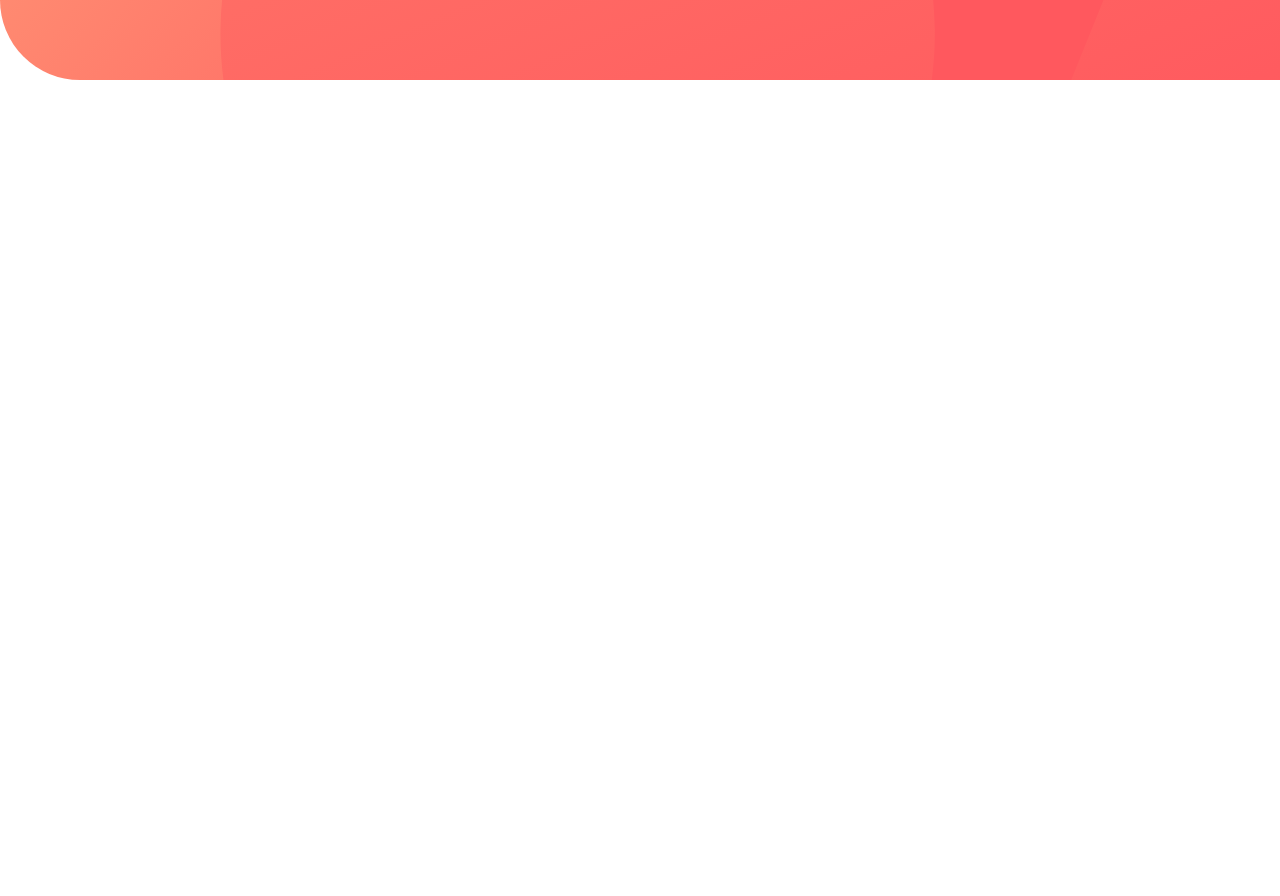
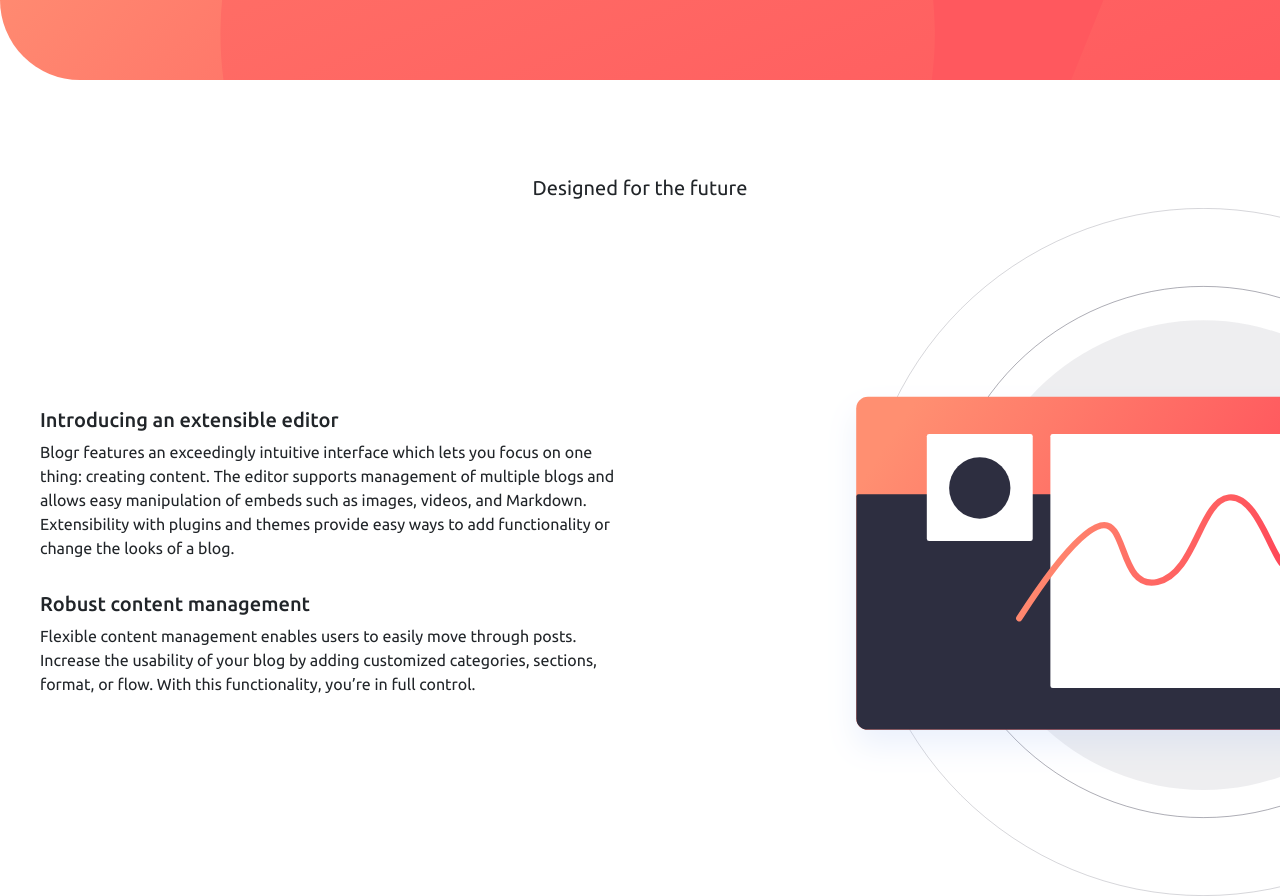
Before and after one commit to mrcsporto/blogr, a React (Create React App) app: page / in a window 1280 px wide. Shown: the part 480-1376 px from the top of the page. Before the commit the page ends 800 px from the top, so only its background shows below. Built offline with nearby package versions, Linux system fonts and the light colour scheme.

Commit message:
add intro to main

```diff
--- a/src/App.js
+++ b/src/App.js
@@ -1,10 +1,14 @@
 import Header from "./components/Header";
+import Intro from "./components/Intro";
 // import Footer from "./components/Footer";
 
 const App = () => {
   return (
     <>
       <Header />
+      <main className="container-fluid overflow-hidden">
+       <Intro />
+      </main>
 
 
 
--- a/src/components/Header/index.js
+++ b/src/components/Header/index.js
@@ -2,7 +2,7 @@ import "./styles.css";
 
 const Header = () => {
   return (
-    <nav className="navbar navbar-expand-lg align-content-start flex-wrap align-content-between p-4">
+    <nav className="navbar navbar-expand-lg flex-wrap align-content-between p-4 mb-5">
       <div className="bg-pattern"></div>
         <div className="container-fluid align-items-baseline col-10">
           <a className="navbar-brand me-5" href="/#">Blogr</a>
--- /dev/null
+++ b/src/components/Intro/index.js
@@ -0,0 +1,35 @@
+import "./styles.css";
+
+const Intro = () => {
+  return (
+
+    <div className="d-flex flex-column align-items-center">
+      <h2 className="title fs-5 mt-5">Designed for the future</h2>
+
+      <div className="container-fluid d-flex flex-wrap flex-row align-items-center">
+        <div className="col-sm-6">
+          <div className="card border-0">
+            <div className="card-body">
+              <h5 className="card-title">Introducing an extensible editor</h5>
+              <p className="card-text"> Blogr features an exceedingly intuitive interface which lets you focus on one thing: creating content.
+                The editor supports management of multiple blogs and allows easy manipulation of embeds such as images,
+                videos, and Markdown. Extensibility with plugins and themes provide easy ways to add functionality or
+                change the looks of a blog.</p>
+            </div>
+            <div className="card-body">
+              <h5 className="card-title">Robust content management</h5>
+              <p className="card-text">Flexible content management enables users to easily move through posts. Increase the usability of your blog
+                by adding customized categories, sections, format, or flow. With this functionality, you’re in full control.</p>
+            </div>
+          </div>
+        </div>
+        <div className="col-sm-6">
+          <div className="illustration"></div>
+        </div>
+      </div>
+    </div>
+
+  )
+}
+
+export default Intro;
--- /dev/null
+++ b/src/components/Intro/styles.css
@@ -0,0 +1,15 @@
+.subtitle {
+  font-weight: 300;
+  font-family: 'Ubuntu';
+}
+
+.illustration {
+ background-image: url(/src/components/Intro/illustration-editor-desktop.svg);
+ background-repeat: no-repeat;
+ background-position: left;
+ background-size: cover;
+ position: relative;
+ width: 100%;
+ height: 43rem;
+ left: 30%;
+}
```
Also changed, not shown: src/components/Intro/illustration-editor-desktop.svg (added).
